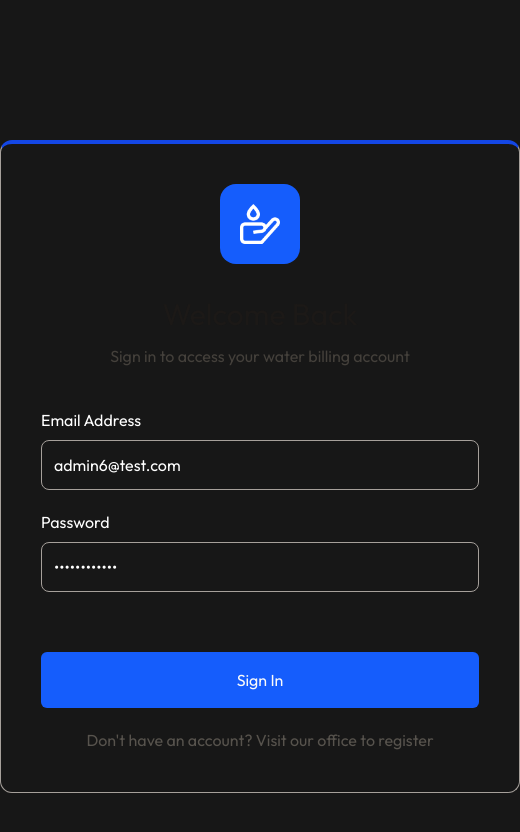
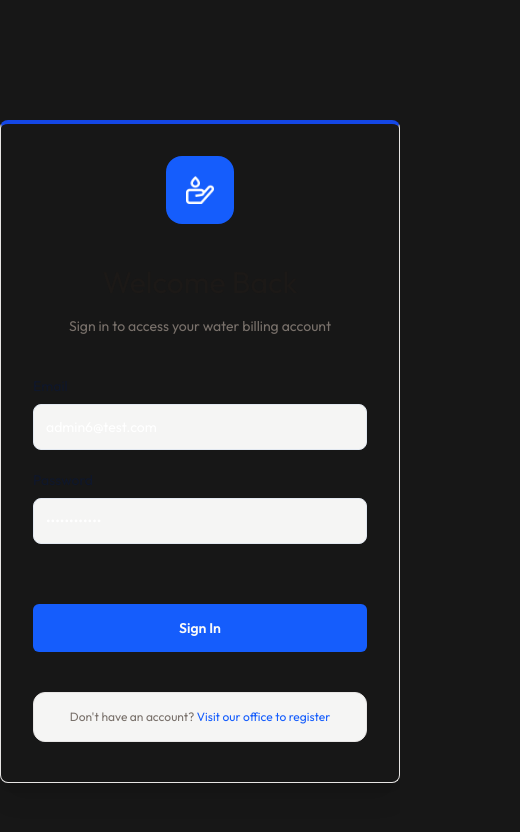
Before and after one commit to shameCanales/water-billing-management-nextjs-adminfrontend, a Next.js app: page /login in a window 390 px wide. Shown: the top 832 px of the page, 520 px wide, since content can reach past the window. Built offline with nearby package versions, Linux system fonts and the light colour scheme.

Commit message:
styled login mobile

```diff
--- a/src/app/login/page.tsx
+++ b/src/app/login/page.tsx
@@ -13,6 +13,8 @@ export default function LoginPage() {
   const dispatch = useDispatch();
   const router = useRouter();
 
+  // const [email, setEmail] = useState("");
+  // const [password, setPassword] = useState("");
   const [email, setEmail] = useState("admin6@test.com");
   const [password, setPassword] = useState("@Password123");
 
@@ -45,9 +47,9 @@ export default function LoginPage() {
 
   return (
     <div>
-      <div className="border-t-4 border-t-blue-700 border border-stone-400 w-130 mx-auto mt-35 rounded-xl px-10 pb-10">
+      <div className="border-t-4 border-t-blue-700 border border-stone-200 w-100 mx-auto mt-30 rounded-lg px-8 pb-10 shadow-xl overflow-hidden relative">
         <div className="text-center mt-8">
-          <div className="bg-blue-600 w-20 mx-auto mt-10 p-5 rounded-2xl">
+          <div className="bg-blue-600 w-17 mx-auto mt-8 p-5 rounded-2xl">
             <Image
               src="/hand-holding-droplet.png"
               alt="Logo"
@@ -56,15 +58,15 @@ export default function LoginPage() {
             />
           </div>
 
-          <h1 className="text-3xl mt-8 text-stone-900 ">Welcome Back</h1>
-          <p className="mt-3 text-stone-700">
+          <h1 className="text-3xl mt-10 text-stone-900 ">Welcome Back</h1>
+          <p className="mt-4 text-sm text-stone-500">
             Sign in to access your water billing account
           </p>
         </div>
 
         <form onSubmit={handleSubmitLogin} className="mt-10">
           <div className="grid">
-            <FormLabel htmlFor="email">Email Address</FormLabel>
+            <FormLabel htmlFor="email">Email</FormLabel>
             <FormInput
               type="email"
               value={email}
@@ -72,6 +74,7 @@ export default function LoginPage() {
               onChange={(e: React.ChangeEvent<HTMLInputElement>) =>
                 setEmail(e.currentTarget.value)
               }
+              placeholder="Enter your email address"
             />
           </div>
 
@@ -84,25 +87,29 @@ export default function LoginPage() {
               onChange={(e: React.ChangeEvent<HTMLInputElement>) =>
                 setPassword(e.currentTarget.value)
               }
+              placeholder="Enter your password"
             />
           </div>
 
           <button
             type="submit"
             disabled={isPending}
-            className={`mt-15  text-stone-50 w-full p-4 rounded-md ${
+            className={`mt-15  text-stone-50 w-full py-3.5 px-4 text-sm font-semibold rounded-md ${
               isPending
                 ? "bg-blue-400 cursor-not-allowed"
-                : "bg-blue-600 hover:bg-blue-700"
+                : "bg-blue-600 hover:bg-blue-600"
             }`}
           >
             {`${isPending ? "Signing in..." : "Sign In"}`}
           </button>
         </form>
 
-        <p className="text-center mt-5 text-stone-600">
-          Don&apos;t have an account? Visit our office to register
-        </p>
+        <div className="mt-10 border-stone-200 bg-stone-100 border py-4 rounded-xl ">
+          <p className="text-center text-xs text-stone-500">
+            Don&apos;t have an account?{" "}
+            <span className="text-blue-600">Visit our office to register</span>
+          </p>
+        </div>
       </div>
     </div>
   );
--- a/src/components/SideBar.tsx
+++ b/src/components/SideBar.tsx
@@ -66,6 +66,11 @@ export default function SideBar() {
     dispatch(uiActions.closeMobileSidebar());
   }
 
+  function handleLogout() {
+    dispatch(uiActions.closeMobileSidebar());
+    logout();
+  }
+
   return (
     <div
       className={` w-[250px] p-4 h-full border-r-stone-300  bg-slate-50 ${
@@ -112,7 +117,7 @@ export default function SideBar() {
       <button
         className="font-bold border-t border-slate-400 py-3 pl-2 flex items-center w-full"
         disabled={loggingOut}
-        onClick={() => logout()}
+        onClick={() => handleLogout()}
       >
         <Image
           className="w-4"
--- a/src/components/ui/FormInput.tsx
+++ b/src/components/ui/FormInput.tsx
@@ -5,6 +5,7 @@ type FormInputProps = {
   value: string;
   onChange: (e: ChangeEvent<HTMLInputElement>) => void;
   htmlId: string;
+  placeholder: string;
 };
 
 export default function FormInput({
@@ -12,14 +13,17 @@ export default function FormInput({
   value,
   onChange,
   htmlId,
+  placeholder,
 }: FormInputProps) {
   return (
     <input
-      className="mt-2 border border-stone-400 p-3 rounded-lg focus:outline-none montserrat-medium"
+      className="mt-2 border border-slate-200 bg-stone-100 p-3 rounded-lg focus:outline-none text-sm"
       type={type}
       value={value}
       id={htmlId}
       onChange={onChange}
+      placeholder={placeholder}
+      required
     />
   );
 }
--- a/src/components/ui/FormLabel.tsx
+++ b/src/components/ui/FormLabel.tsx
@@ -7,5 +7,5 @@ type FormLabelProps = {
 };
 
 export default function FormLabel({children, htmlFor}: FormLabelProps){
-  return <label htmlFor={htmlFor}>{children}</label>
+  return <label className="text-sm text-slate-900" htmlFor={htmlFor}>{children}</label>
 }
--- a/src/hooks/useGetProfileData.ts
+++ b/src/hooks/useGetProfileData.ts
@@ -1,6 +1,5 @@
 import { getProfileData } from "@/lib/api";
 import { useQuery } from "@tanstack/react-query";
-import type { UserProfile } from "@/types/user";
 
 export const useGetProfileData = () => {
   return useQuery({
--- a/src/lib/api.ts
+++ b/src/lib/api.ts
@@ -2,6 +2,7 @@ import axios from "axios";
 import type { LoginCredentials, LoginResponse } from "@/types/auth";
 import { getCookie, setCookie, deleteCookie } from "cookies-next";
 import type { APIResponse, UserProfile } from "@/types/user";
+
 
 // 1. Create the Axios Instance para sa interceptor
 export const api = axios.create({
--- a/src/lib/store/uiSlice.ts
+++ b/src/lib/store/uiSlice.ts
@@ -7,7 +7,7 @@ interface InitialUiState {
 
 const initialUiState: InitialUiState = {
   isSidebarExpanded: true,
-  mobileSidebarIsOpen: true,
+  mobileSidebarIsOpen: false,
 };
 
 export const uiSlice = createSlice({
```
